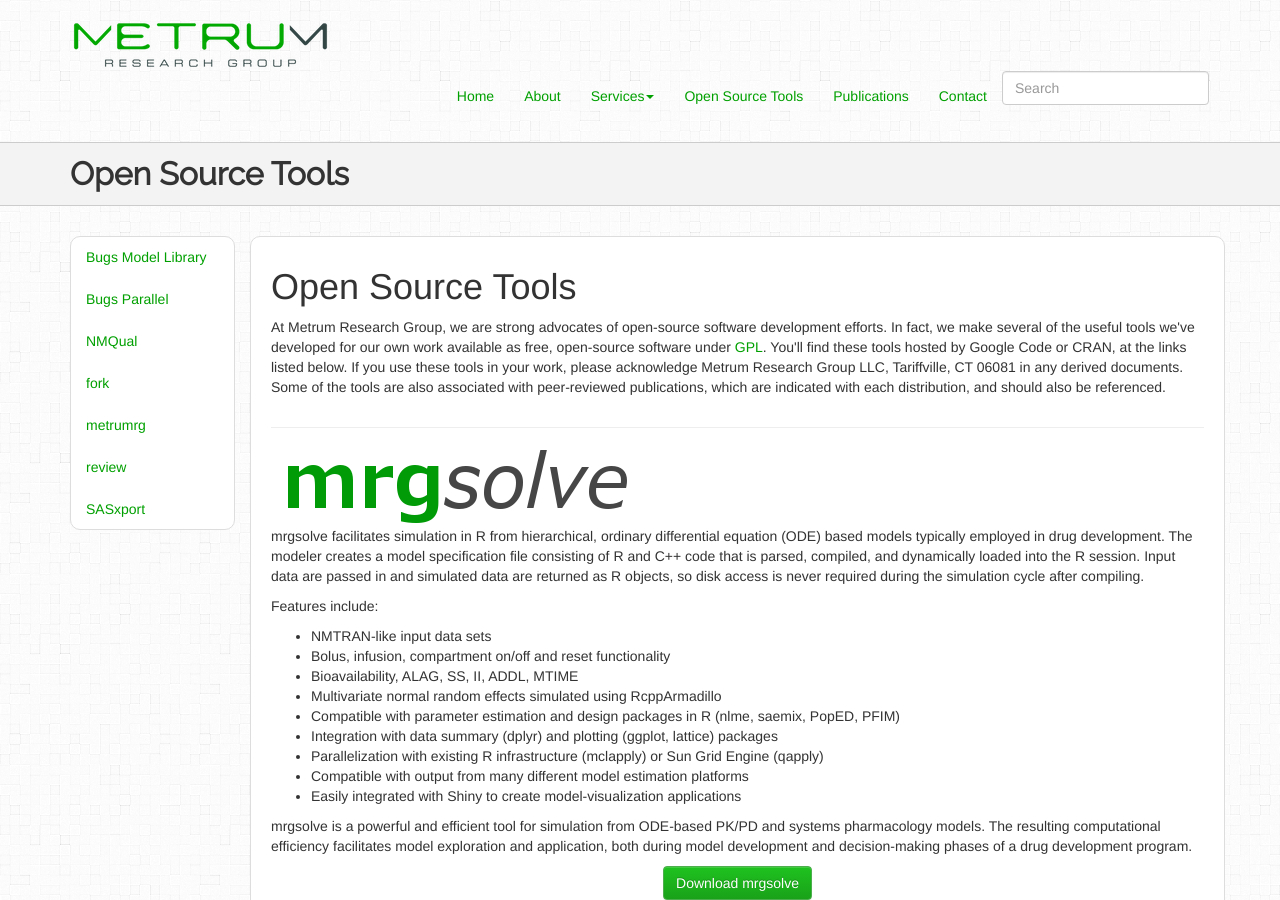
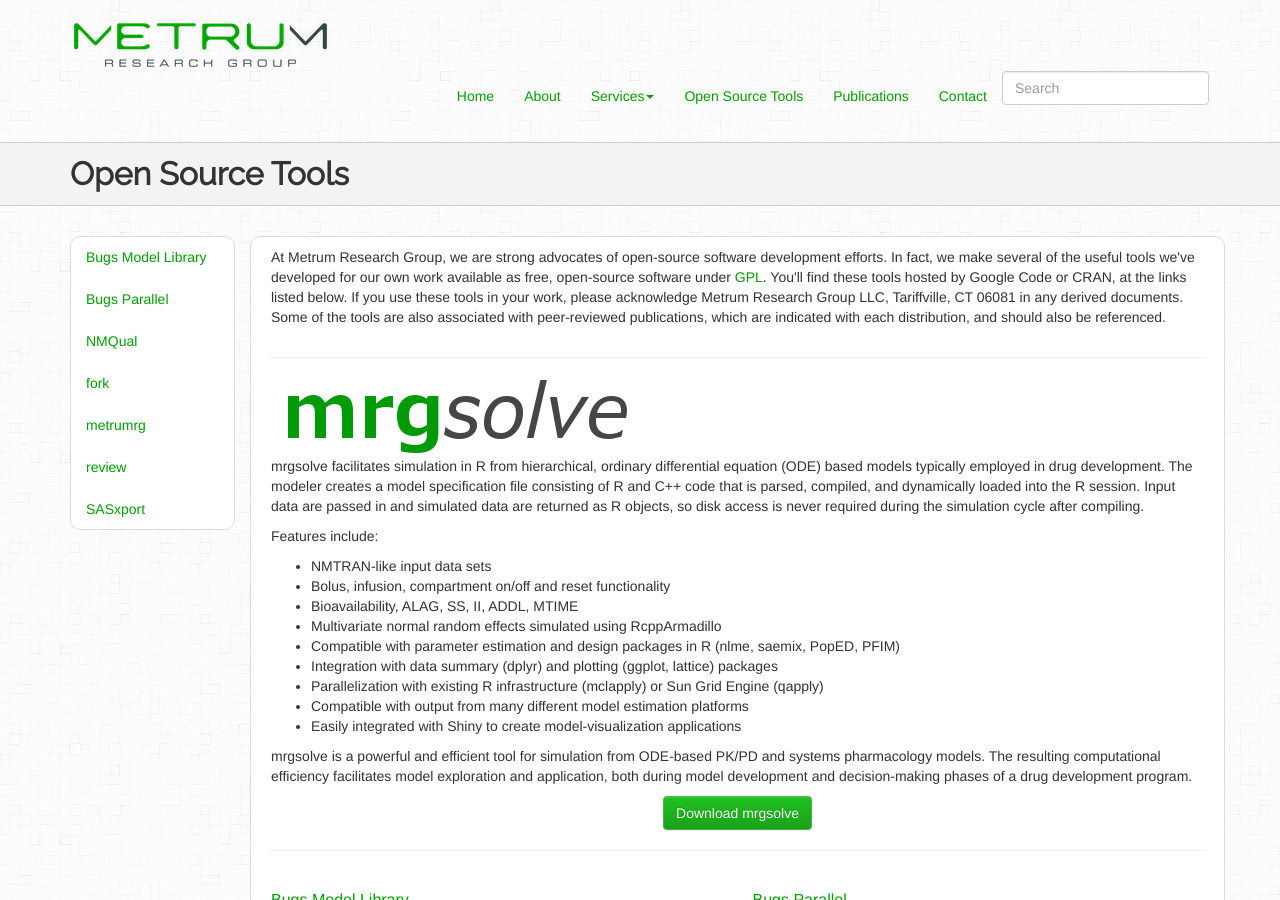
Before and after one commit to joehmetrum/joehmetrum.github.io, a Jekyll site: the page built from opensourcetools.html, in a window 1280 px wide and 900 px high. Built offline with Jekyll 4.4.1, drawn with Linux system fonts in a browser that asks for light colours; comment, search, counter and statistics services are not loaded.

Commit message:
removed reduntant h1 header

```diff
--- a/opensourcetools.html
+++ b/opensourcetools.html
@@ -26,7 +26,7 @@
                     <div class="row">
                         <div class="col-sm-12 col-md-12 col-lg-12">
 
-                            <h1 class="blackhead">Open Source Tools</h2>
+
                         <p>At Metrum Research Group, we are strong advocates of open-source software development efforts. In fact, we make several of the useful tools we've developed for our own work available as free, open-source software under <a href="http://www.gnu.org/copyleft/gpl.html" target="_blank">GPL</a>. You'll find these tools hosted by Google Code or CRAN, at the links listed below. If you use these tools in your work, please acknowledge Metrum Research Group LLC, Tariffville, CT 06081 in any derived documents. Some of the tools are also associated with peer-reviewed publications, which are indicated with each distribution, and should also be referenced.</p>
                         </div>
                     </div>
```
